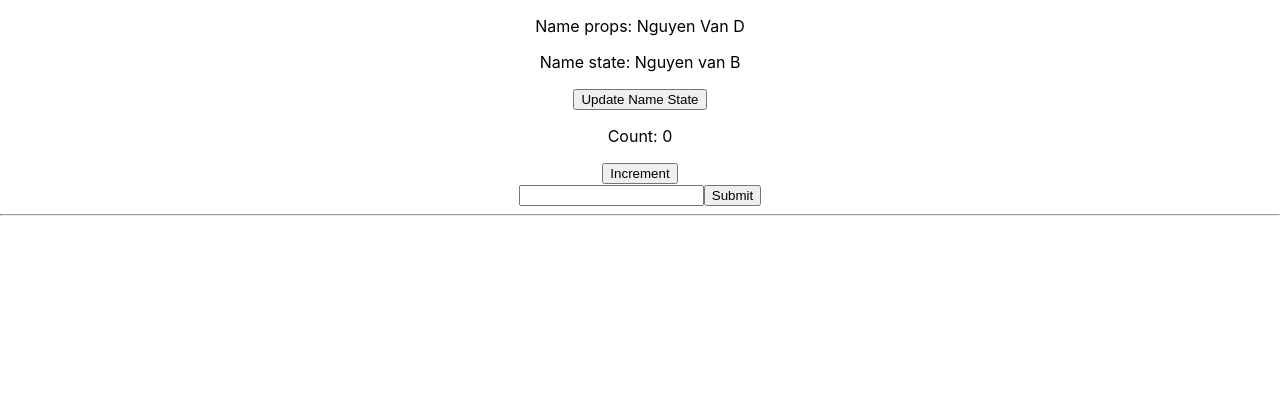
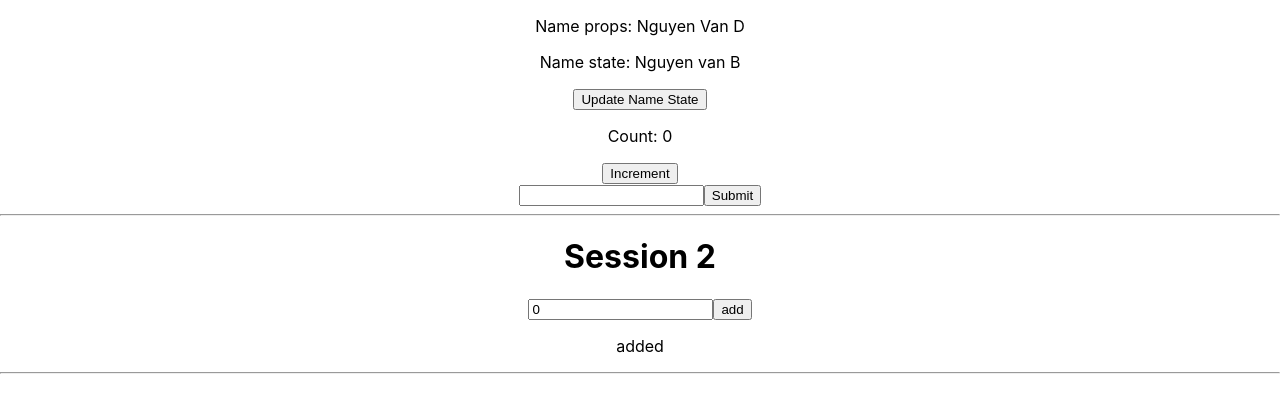
Before and after one commit to annvrk01/example-reactjs, a React (Create React App) app: page / in a window 1280 px wide. Shown: the top 412 px of the page. Built offline with nearby package versions, Linux system fonts and the light colour scheme.

Commit message:
Solving homework problems Session 2

```diff
--- a/src/App.js
+++ b/src/App.js
@@ -1,10 +1,13 @@
 import './App.css';
 // Câu lệnh import để file liên kết với các function của file được export
 import MyComponent from './lesson/components/MyComponent'
+import Session02Component from './lesson/components/Session02Component'
 function App() {
   return (
     <div className="App">
        <MyComponent name="Nguyen Van D"></MyComponent>
+
+       <Session02Component></Session02Component>
     </div>
   );
 }
--- /dev/null
+++ b/src/lesson/components/Session02Component.js
@@ -0,0 +1,53 @@
+import React, { Component } from "react";
+class Session02Component extends Component {
+    constructor(props) {
+        // Gọi super ở đây nhằm mục đích khởi tạo biến this từ Paren
+        super(props);
+        // Khởi tạo state
+        this.state = {
+            number: 0,
+            array: [],
+            total: 0
+        };
+        // Phép "ràng buộc" (bind) này là cần thiết để `this` hoạt động trong callback
+        this.handleChange = this.handleChange.bind(this);
+    }
+
+    // Hàm lắng nghe sự thay đổi giá trị trong ô input
+    handleChange (event) {
+        this.setState({ number: event.target.value })
+    }
+    //Hàm xử lí khi submit form
+    handleSubmit = () => {
+        let arr = this.state.array
+        arr.push(Number(this.state.number))
+        this.setState({
+            array: arr,
+            number: 0,
+            total: this.state.total + Number(this.state.number)
+        })
+    }
+
+    // phương thức này là bắt buộc và nó trả về JSX để hiển thị giao diện của component.
+    render () {
+        return <div>
+            <h1> Session 2 </h1>
+            <input type="number" value={this.state.number} onChange={this.handleChange} />
+            <button onClick={this.handleSubmit}>add</button>
+
+            {/* Câu lệnh điều kiện */}
+            {this.state.total > 0 &&
+                <h2>
+                    <p > Kết quả : {this.state.array.join("+ ")} =  {this.state.total} </p>
+                     {/* join kết nối tất cả các phần tử trong một mảng thành một chuỗi. */}
+                </h2>
+            }
+            {this.state.total <  0
+                ? <p> Not Add</p>
+                : <p> added</p>
+            }
+            <hr></hr>
+        </div>;
+    }
+}
+export default Session02Component  // Câu lệnh export để các file chấp nhận việc xuất các function
```
